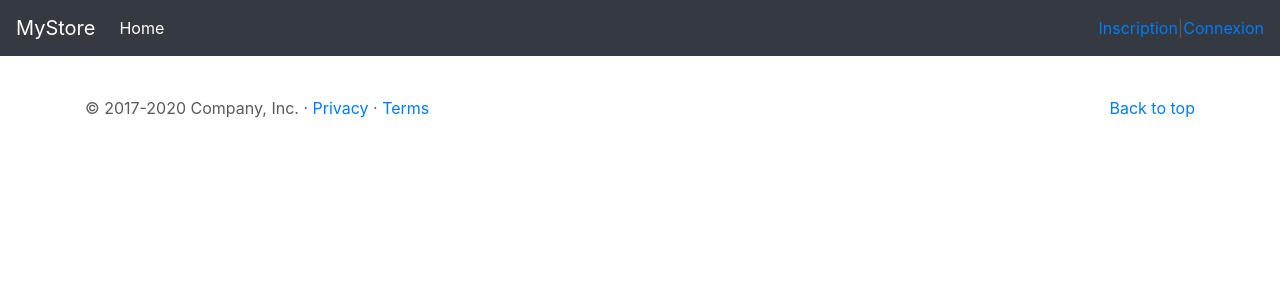
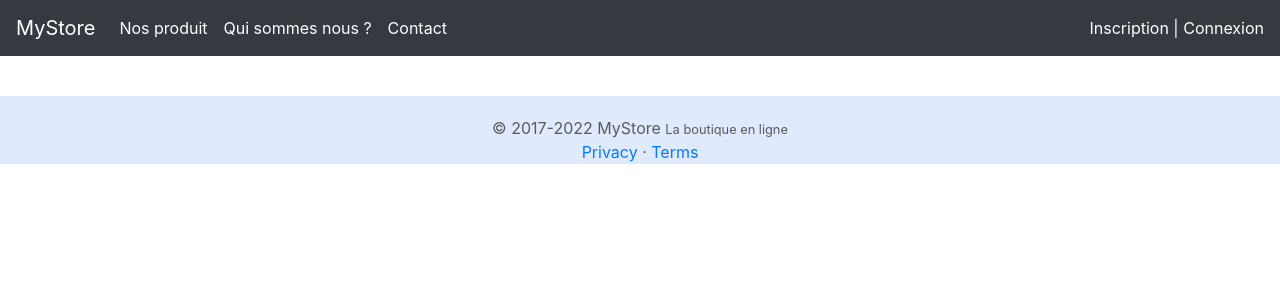
Before and after one commit to orgus33/MyStore, a Symfony app: template templates/base.html.twig in a window 1280 px wide. Shown: the top 300 px of the page. Run offline with Twig, Linux system fonts and the light colour scheme; the template is opened without the code that fills it, so the values that code supplies are empty; some libraries are stand-ins or nearby versions.

Commit message:
Add Style

```diff
--- a/templates/base.html.twig
+++ b/templates/base.html.twig
@@ -10,6 +10,7 @@
 
     <!-- Bootstrap core CSS -->
     <link href="{{ asset('assets/css/bootstrap.min.css') }}" rel="stylesheet">
+    <link rel="stylesheet" href="{{ asset('assets/css/mystore.css') }}">
 
     <style>
         .bd-placeholder-img {
@@ -33,22 +34,32 @@
 <body>
 <header>
     <nav class="navbar navbar-expand-md navbar-dark fixed-top bg-dark">
-        <a class="navbar-brand" href="#">MyStore</a>
+        <a class="navbar-brand" href="{{ path("app_home") }}">MyStore</a>
         <button class="navbar-toggler" type="button" data-toggle="collapse" data-target="#navbarCollapse" aria-controls="navbarCollapse" aria-expanded="false" aria-label="Toggle navigation">
             <span class="navbar-toggler-icon"></span>
         </button>
         <div class="collapse navbar-collapse" id="navbarCollapse">
             <ul class="navbar-nav mr-auto">
                 <li class="nav-item active">
-                    <a class="nav-link" href="#">Home <span class="sr-only">(current)</span></a>
+                    <a class="nav-link" href="#">Nos produit</a>
+                </li>
+                <li class="nav-item active">
+                    <a class="nav-link" href="#">Qui sommes nous ?</a>
+                </li>
+                <li class="nav-item active">
+                    <a class="nav-link" href="#">Contact</a>
                 </li>
             </ul>
 
+            <div class="navbar-item-custom">
             {% if app.user %}
-            <a href="{{ path("app_account") }}">Mon compte</a> | <a href="{{ path("app_logout") }}">Déconnexion</a>
+            <a href="{{ path("app_account") }}">Mon compte <small>({{ app.user.firstname }})</small></a> | <a href="{{ path("app_logout") }}">Déconnexion</a>
             {% else %}
                 <a href="{{ path("app_register") }}">Inscription</a> | <a href="{{ path("app_login") }}">Connexion</a>
             {% endif %}
+            </div>
+
+
 
 
 
@@ -121,9 +132,9 @@
     </div><!-- /.container -->
 
     <!-- FOOTER -->
-    <footer class="container">
-        <p class="float-right"><a href="#">Back to top</a></p>
-        <p>&copy; 2017-2020 Company, Inc. &middot; <a href="#">Privacy</a> &middot; <a href="#">Terms</a></p>
+    <footer class="footer-custom">
+        <p>&copy; 2017-2022 MyStore <small>La boutique en ligne</small> <br>
+        <a href="#">Privacy</a> &middot; <a href="#">Terms</a></p>
     </footer>
 </main>
 <script src="https://code.jquery.com/jquery-3.5.1.slim.min.js"></script>
```
Also changed, not shown: public/assets/css/mystore.css (added).
